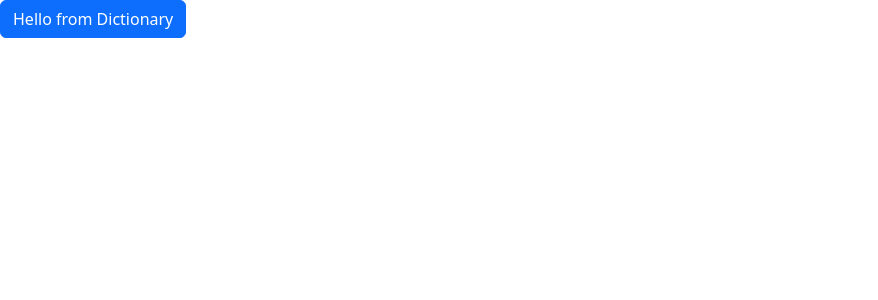
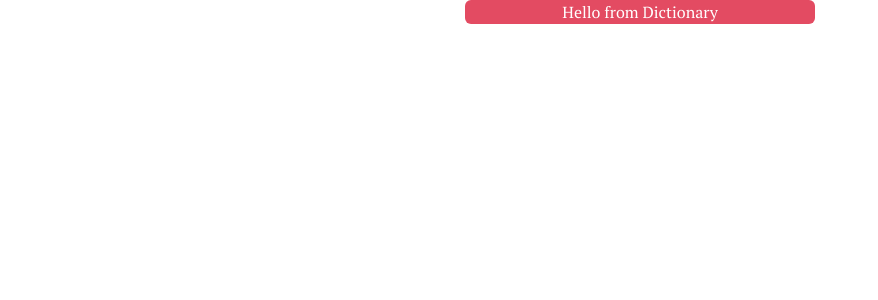
Before and after one commit to EllaCodes4/react-dictionary-app, a React (Create React App) app: page / in a window 1280 px wide. Shown: the top 300 px of the page, without its empty margins (0-878 px from the left). Built offline with nearby package versions, Linux system fonts and the light colour scheme.

Commit message:
Added Google fonts

```diff
--- a/public/index.html
+++ b/public/index.html
@@ -12,7 +12,12 @@
     <link rel="apple-touch-icon" href="%PUBLIC_URL%/logo192.png" />
 
     <link rel="manifest" href="%PUBLIC_URL%/manifest.json" />
-
+    <link rel="preconnect" href="https://fonts.googleapis.com" />
+    <link rel="preconnect" href="https://fonts.gstatic.com" crossorigin />
+    <link
+      href="https://fonts.googleapis.com/css2?family=Montserrat:wght@700&family=PT+Serif:ital,wght@0,400;0,700;1,400;1,700&display=swap"
+      rel="stylesheet"
+    />
     <title>Ella's React Dictionary App</title>
   </head>
   <body>
--- a/src/App.css
+++ b/src/App.css
@@ -1,3 +1,4 @@
-body {
+.App {
   text-align: center;
+  font-family: "PT Serif", serif;
 }
--- a/src/Dictionary.css
+++ b/src/Dictionary.css
@@ -0,0 +1,7 @@
+.Dictionary {
+    text-align: center;
+    max-width: 350px;
+    margin: 0 auto;
+    background: #e34b62;
+    color: white;
+}
--- a/src/Dictionary.js
+++ b/src/Dictionary.js
@@ -3,10 +3,8 @@ import "./Dictionary.css";
 
 export default function Dictionary() {
   return (
-    <div className="Dictionary">
-      <a href="/" className="btn btn-primary">
-        Hello from Dictionary{" "}
-      </a>
+    <div className="Dictionary rounded">
+      Hello from Dictionary
     </div>
   );
 }
```
